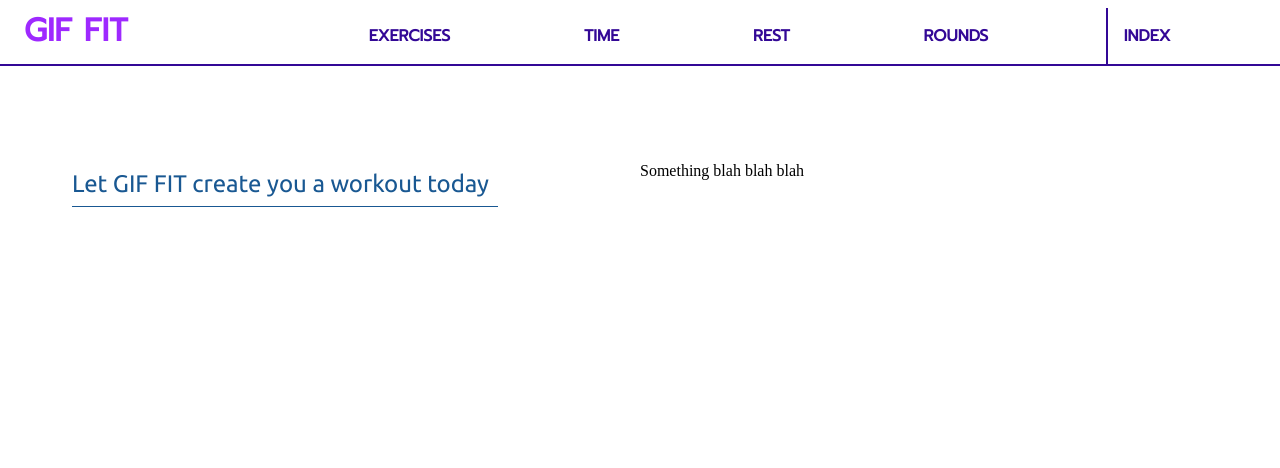
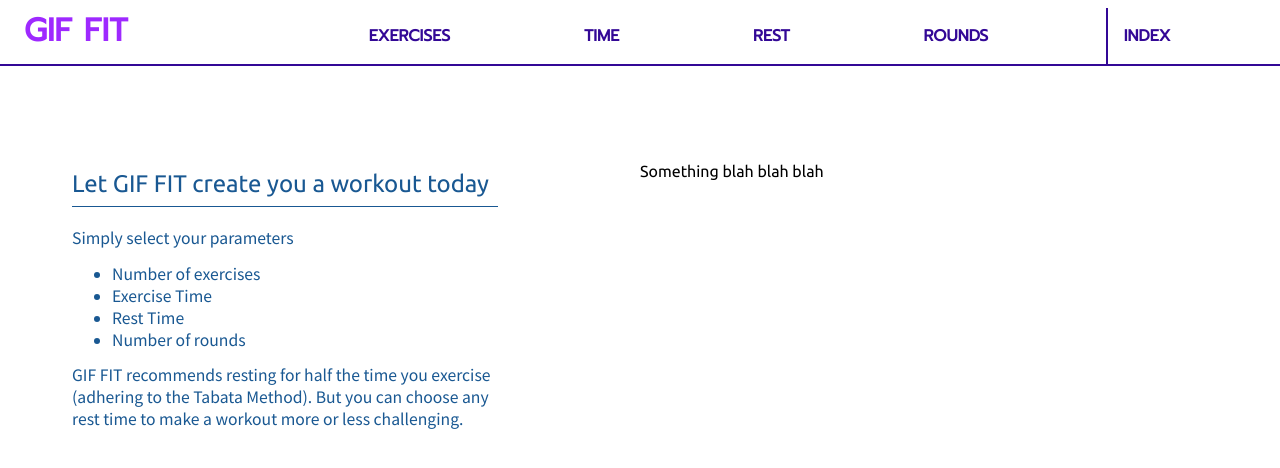
Before and after one commit to jamesncox/gif-fit-2.0, a React (Create React App) app: page / in a window 1280 px wide. Shown: the top 468 px of the page. Built offline with nearby package versions, Linux system fonts and the light colour scheme.

Commit message:
Update WelcomeMessage with content and <ul>

```diff
--- a/src/components/content/WelcomeMessage.js
+++ b/src/components/content/WelcomeMessage.js
@@ -2,7 +2,17 @@ import React from 'react'
 
 function WelcomeMessage(props) {
     return (
-        <p className="welcome-title">Let GIF FIT create you a workout today</p>
+        <div className="welcome-message-wrapper">
+            <p className="welcome-title">Let GIF FIT create you a workout today</p>
+            <p className="welcome-description">Simply select your parameters</p>
+            <ul className="welcome-description">
+                <li>Number of exercises</li>
+                <li>Exercise Time</li>
+                <li>Rest Time</li>
+                <li>Number of rounds</li>
+            </ul>
+            <p className="welcome-description" style={{width: "75%"}}>GIF FIT recommends resting for half the time you exercise (adhering to the Tabata Method). But you can choose any rest time to make a workout more or less challenging.</p>
+        </div>
     )
 }
 
--- a/src/stylesheets/App.css
+++ b/src/stylesheets/App.css
@@ -1,5 +1,6 @@
 @import url('https://fonts.googleapis.com/css2?family=Ubuntu&display=swap');
 @import url('https://fonts.googleapis.com/css2?family=Prompt&display=swap');
+@import url('https://fonts.googleapis.com/css2?family=Source+Sans+Pro&display=swap');
 
 .App {
   margin-top: -2rem;
@@ -11,6 +12,7 @@
   /* fonts */
   --prompt: 'Prompt', sans-serif;
   --ubuntu: 'Ubuntu', sans-serif;
+  --sans-pro: 'Source Sans Pro', sans-serif;
 
   /* neutrals */
   --black: black;
@@ -35,16 +37,28 @@
 }
 
 .home-grid-wrapper {
+  font-family: var(--ubuntu);
   display: grid;
   grid-template-columns: 1fr 1fr;
   margin: 5rem;
 }
 
+.welcome-message-wrapper {
+  display: flex;
+  flex-direction: column;
+}
+
 .welcome-title {
-  font-family: var(--ubuntu);
   color: var(--blue);
   font-size: 1.5rem;
   padding-bottom: 8px;
   border-bottom: 1px solid var(--blue);
   width: 75%;
 }
+
+.welcome-description {
+  font-family: var(--sans-pro);
+  margin-top: -.25rem;
+  color: var(--blue);
+  font-size: 1.1rem;
+}
```
